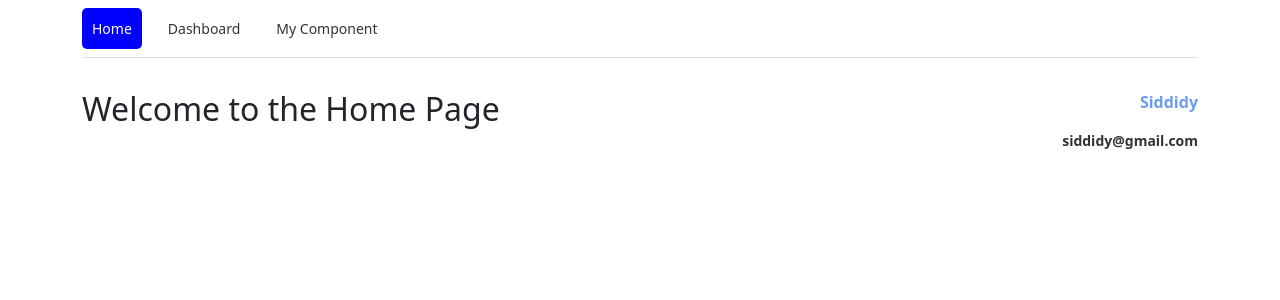
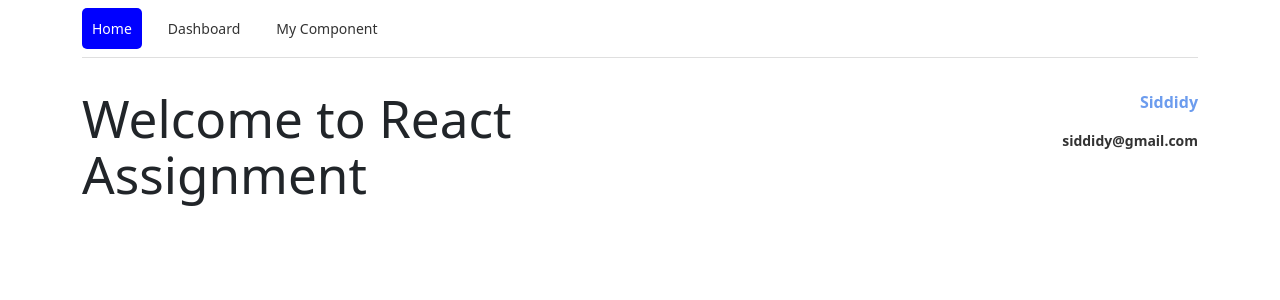
Before and after one commit to NA-Siddiky/question-pro, a React (Vite) app: page / in a window 1280 px wide. Shown: the top 300 px of the page. Built offline with nearby package versions, Linux system fonts and the light colour scheme.

Commit message:
fix assignment title

```diff
--- a/src/components/Home/Home.tsx
+++ b/src/components/Home/Home.tsx
@@ -3,7 +3,7 @@
 import React from "react";
 
 const Home: React.FC = () => {
-  return <h2>Welcome to the Home Page</h2>;
+  return <h1>Welcome to React Assignment</h1>;
 };
 
 export default Home;
```
